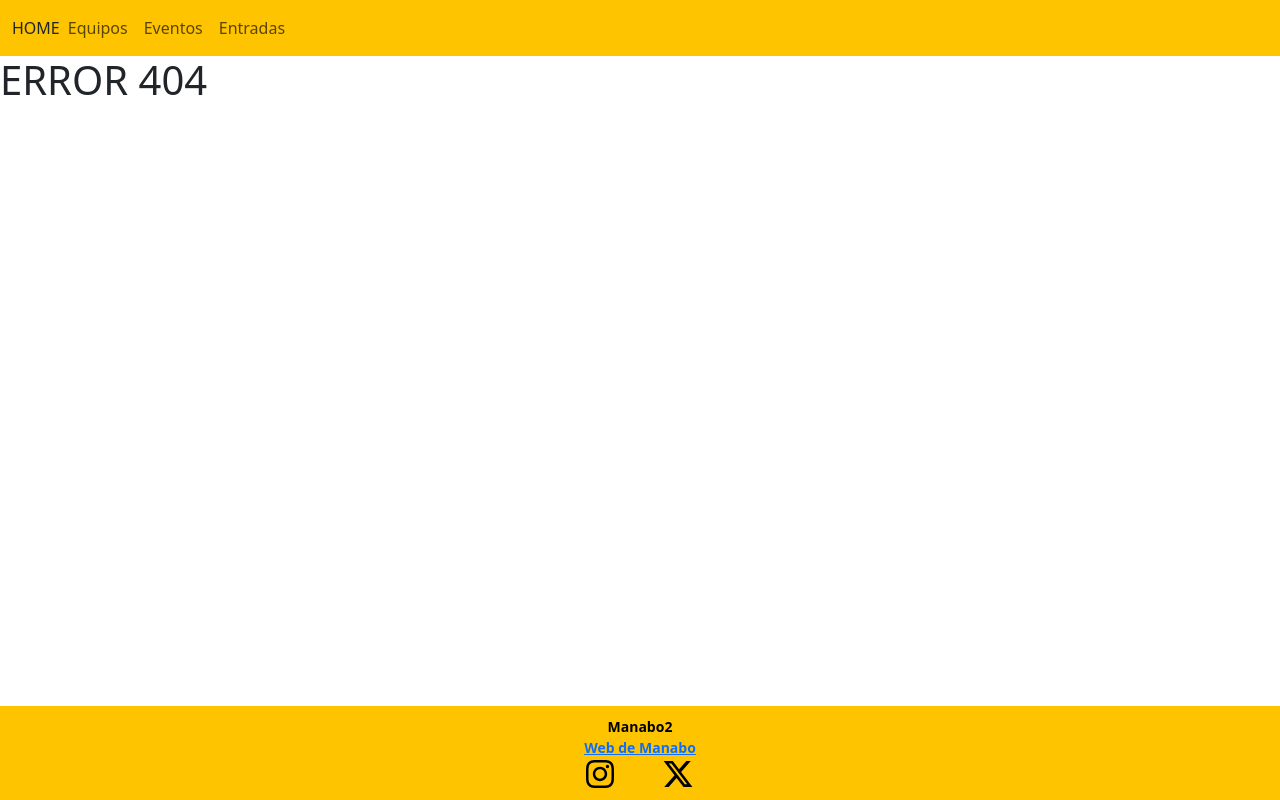
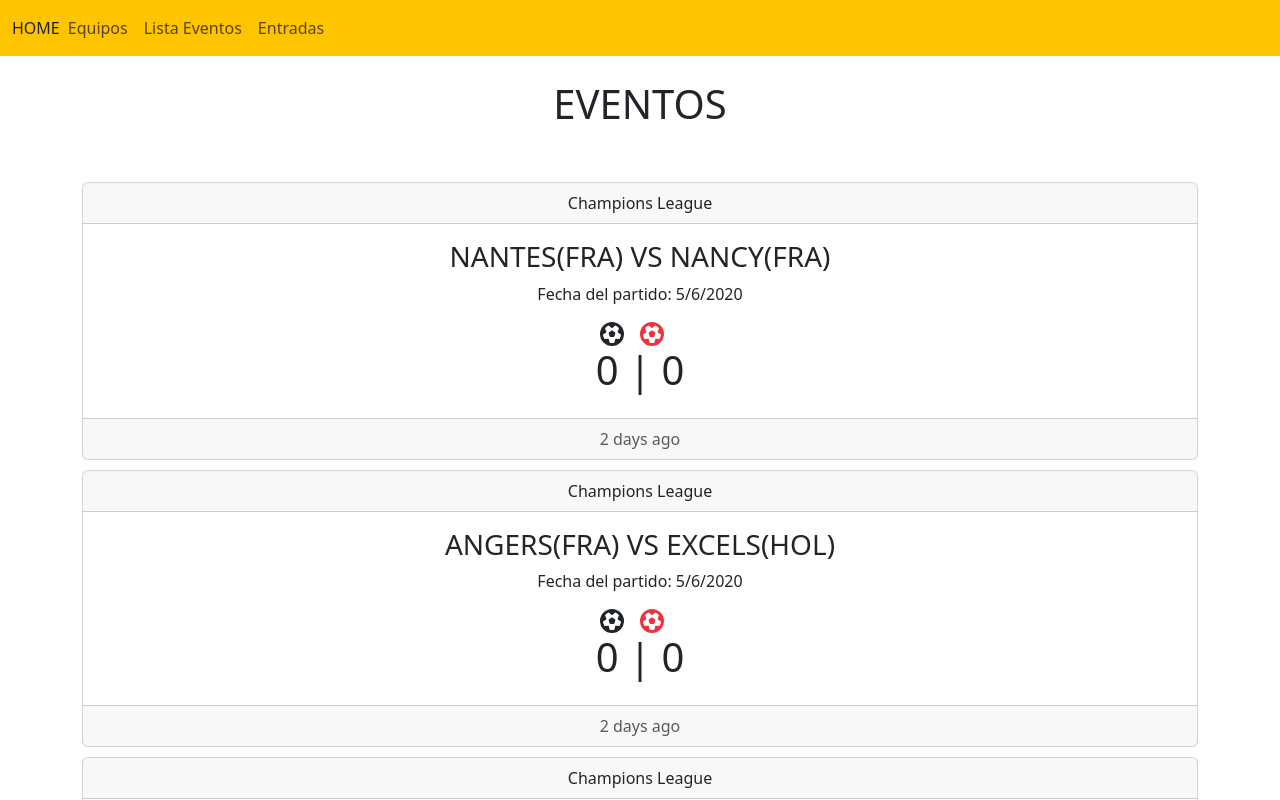
Before and after one commit to VICENTEEC/Manabo2, a Vue app in the folder frontend/: page /#/listaeventos in a window 1280 px wide. Before the commit this address had no page. Shown: the top 800 px of the page. Built offline with nearby package versions, Linux system fonts and the light colour scheme.

Commit message:
Componente Padre-Hijo y pinia

```diff
--- a/frontend/package.json
+++ b/frontend/package.json
@@ -15,6 +15,7 @@
     "@fortawesome/vue-fontawesome": "^3.0.6",
     "@popperjs/core": "^2.11.8",
     "bootstrap": "^5.3.3",
+    "pinia": "^2.1.7",
     "vue": "^3.4.19",
     "vue-router": "^4.3.0"
   },
--- a/frontend/src/components/Equipos.vue
+++ b/frontend/src/components/Equipos.vue
@@ -6,9 +6,28 @@ export default {
     return {
       equipos: participantes._embedded.participantes,
       mostrarTotalEquipos: false,
-      enfrentamiento: ''
+      enfrentamiento: '',
+      numPartidos: 0
     }
   },
+
+  computed: {
+    estadoEnfrentamiento() {
+      return this.enfrentamiento.includes('Real Madrid') ? 'Partido Real Madrid' : '....'
+    },
+    avisoPartidos() {
+      return this.numPartidos > 5? `Has generado ${this.numPartidos}` : 'Aún no has generado más de 5 partidos aleatorios'
+    }
+  },
+
+  watch: {
+    numPartidos(nuevoValor, antiguoValor) {
+      if (nuevoValor === 15) {
+        this.$router.push({ name: 'home' })
+      }
+    }
+  },
+
   methods: {
     calcularEnfrentamiento() {
       if (this.equipos.length >= 2) {
@@ -33,10 +52,10 @@ export default {
 
 <template>
   <div class="container">
-    <h1 class="titulo mt-4">EQUIPOS</h1>
-    <ul>
+    <h1 :class=" {'titulo-rojo': equipos.length > 19, 'titulo-azul':equipos.length <= 19, 'mt-3': true }">EQUIPOS</h1>
+    <ul :style="{ fontSize: equipos.length > 10 ? '14px' : '18px'}">
       <li v-for="equipo in equipos" :key="equipo.id">
-        {{ equipo.nombre }}
+        <a :href="equipo._links.self.href">{{ equipo.nombre }}</a>
       </li>
       <div>
         <button type="button" class="btn btn-info me-3 mb-3" @click="mostrarTotalEquipos = !mostrarTotalEquipos">Numero de
@@ -59,10 +78,21 @@ export default {
       </div>
 
     </ul>
+    <h2>{{ estadoEnfrentamiento }}</h2>
+    <h2>{{ avisoPartidos }}</h2>
+    <h2>{{ numPartidos }}</h2>
   </div>
 </template>
 
 <style scoped>
+.titulo-rojo {
+  color:red;
+}
+
+.titulo-azul {
+  color: blue;
+}
+
 .container {
   display: flex;
   flex-direction: column;
--- /dev/null
+++ b/frontend/src/components/Evento.vue
@@ -0,0 +1,68 @@
+<script>
+export default {
+  props: ['partidosss'],
+  emits: ['incrementar-goles-local', 'incrementar-goles-visitante'],
+  // data() {
+  //   return {
+  //     golesLocal: 0,
+  //     golesVisitante: 0
+  //   }
+  // },
+
+  methods: {
+    incrementarGolesLocal() {
+      // console.log("Incrementando goles local: ", this.golesLocal)
+      // this.golesLocal++
+      this.$emit('incrementar-goles-local', this.partidosss._links.self.href)
+    },
+
+    incrementarGolesVisitante() {
+      // this.golesVisitante++
+      this.$emit('incrementar-goles-visitante', this.partidosss._links.self.href)
+    }
+  }
+}
+
+</script>
+
+<template>
+  <div class="card text-center">
+    <div class="card-header">
+      Champions League
+    </div>
+    <div class="card-body">
+      <h3>{{ partidosss.idLocal }} VS {{ partidosss.idVisitante }}</h3>
+      <p>Fecha del partido: {{ new Date(partidosss.timestamp).toLocaleDateString() }}</p>
+
+
+
+
+    <span @click="incrementarGolesLocal">
+      <font-awesome-icon :icon="['fas', 'futbol']" class="icono-fontawesome me-3" size="xl" />
+    </span>
+
+    <span @click="incrementarGolesVisitante">
+      <font-awesome-icon :icon="['fas', 'futbol']" class="icono-fontawesome me-3"  size="xl" style="color: #ed333b;" />
+    </span>
+   <h1>{{ partidosss.golesLocal }} | {{ partidosss.golesVisitante }}</h1>
+
+
+
+
+    </div>
+    <div class="card-footer text-body-secondary">
+      2 days ago
+    </div>
+  </div>
+</template>
+
+<style scoped>
+.icono-fontawesome {
+  cursor: pointer;
+  transition: transform 0.2s ease;
+}
+
+.icono-fontawesome:hover {
+  transform: scale(1.5);
+}
+</style>
--- a/frontend/src/components/Eventos.vue
+++ /dev/null
@@ -1,3 +0,0 @@
-<template>
-    <h1>ESTAMOS EN EVENTOS.VUE</h1>
-</template>
--- /dev/null
+++ b/frontend/src/components/ListaEventos.vue
@@ -0,0 +1,80 @@
+<script>
+import partidos from '@/assets/partidos.json'
+import Evento from '@/components/Evento.vue'
+import { mapState, mapActions } from 'pinia'
+import { usePartidosStore } from '@/stores/partidos'
+
+export default {
+  components: { Evento },
+  // data() {
+  //   return {
+  //     eventos: partidos._embedded.partidos
+  //   }
+  // }
+
+  computed: {
+    ...mapState(usePartidosStore, ['partidos'])
+  },
+
+  methods: {
+    ...mapActions(usePartidosStore, ['actualizarGoles']),
+
+    incrementarGolesLocal(partidoHref) {
+      console.log("Estamos en listaeventos.vue: ", partidoHref)
+      this.actualizarGoles(partidoHref, 1, 0)
+    },
+
+    incrementarGolesVisitante(partidoHref) {
+      this.actualizarGoles(partidoHref, 0, 1)
+    }
+  }
+
+}
+
+</script>
+
+<template>
+<div class="container">
+  <h1 class="titulo p-4">EVENTOS</h1>
+  <!-- <ul>
+    <li v-for="partido in eventos">
+      {{ partido.idLocal }} VS {{ partido.idVisitante }}
+    </li>
+  </ul> -->
+
+  <ul>
+    <li v-for="partido in partidos" :key="partido._links.self.href">
+      <Evento
+      :partidosss="partido"
+      @incrementar-goles-local="incrementarGolesLocal"
+      @incrementar-goles-visitante="incrementarGolesVisitante"
+      ></Evento>
+    </li>
+  </ul>
+
+</div>
+
+</template>
+
+<style scoped>
+.container {
+  display: flex;
+  flex-direction: column;
+  align-items: center;
+}
+
+.titulo {
+  margin-bottom: 20px;
+}
+
+ul {
+  list-style-type: none;
+  padding: 0;
+  width: 100%;
+  text-align: left;
+}
+
+li {
+  margin: 10px 0;
+}
+</style>
--- a/frontend/src/components/navegacion/NavBar.vue
+++ b/frontend/src/components/navegacion/NavBar.vue
@@ -11,7 +11,7 @@
           <router-link class="nav-link" to="/equipos">Equipos</router-link>
         </li>
         <li class="nav-item">
-          <router-link class="nav-link" to="/eventos">Eventos</router-link>
+          <router-link class="nav-link" to="/listaeventos">Lista Eventos</router-link>
         </li>
         <li class="nav-item">
           <router-link class="nav-link" to="/entradas">Entradas</router-link>
--- a/frontend/src/main.js
+++ b/frontend/src/main.js
@@ -2,6 +2,7 @@ import { createApp } from 'vue'
 import App from '@/App.vue'
 import Home from '@/components/Home.vue'
 import { createRouter, createWebHashHistory } from 'vue-router'
+import { createPinia } from 'pinia'
 
 // Import our custom CSS
 import '@/scss/styles.scss'
@@ -11,22 +12,24 @@ import * as bootstrap from 'bootstrap'
 
 import { library } from '@fortawesome/fontawesome-svg-core'
 import { FontAwesomeIcon } from '@fortawesome/vue-fontawesome'
-import { faUser } from '@fortawesome/free-solid-svg-icons'
+import { faUser, faFutbol } from '@fortawesome/free-solid-svg-icons'
 import { faInstagram, faXTwitter } from '@fortawesome/free-brands-svg-icons'
 
-library.add(faUser, faInstagram, faXTwitter)
+library.add(faUser, faInstagram, faXTwitter, faFutbol)
+
+const pinia = createPinia()
 
 const NotFound = () => import('@/components/NotFound.vue')
 const Entradas = () => import('@/components/Entradas.vue')
 const Equipos = () => import('@/components/Equipos.vue')
-const Eventos = () => import('@/components/Eventos.vue')
+const ListaEventos = () => import('@/components/ListaEventos.vue')
 
 const routes = [
     { path: '/', redirect: '/home'},
     { path: '/home', component: Home, name: 'home' },
     { path: '/entradas', component: Entradas, name: 'entradas' },
     { path: '/equipos', component: Equipos, name: 'equipos' },
-    { path: '/eventos', component: Eventos, name: 'eventos' },
+    { path: '/listaeventos', component: ListaEventos, name: 'listaeventos' },
     { path: '/:pathMatch(.*)', component: NotFound, name: 'notfound'}
 ]
 
@@ -40,7 +43,7 @@ const app = createApp(App)
 
 app.component('font-awesome-icon', FontAwesomeIcon)
 app.use(router)
-
+app.use(pinia)
 
 app.mount('#app')
 
--- /dev/null
+++ b/frontend/src/stores/partidos.js
@@ -0,0 +1,39 @@
+import { defineStore } from "pinia"
+import partidosData from '@/assets/partidos.json'
+
+export const usePartidosStore = defineStore('partidos', {
+  state: () => ({
+    partidos: partidosData._embedded.partidos.map((partido) => ({
+      ...partido,
+      golesLocal: 0,
+      golesVisitante: 0
+    }))
+  }),
+
+  getters: {
+
+  },
+
+  actions: {
+    anadirPartido(partido) {
+
+    },
+
+    eliminarPartido(partidoId) {
+
+    },
+
+    actualizarPartido(partidoId, nuevoPartido) {
+
+    },
+
+    actualizarGoles(partidoId, golesLocal, golesVisitante) {
+      const partidoIndex = this.partidos.findIndex(p => p._links.self.href === partidoId)
+      if (partidoIndex !== -1) {
+        this.partidos[partidoIndex].golesLocal += golesLocal
+        this.partidos[partidoIndex].golesVisitante += golesVisitante
+      }
+    },
+
+  }
+})
```
